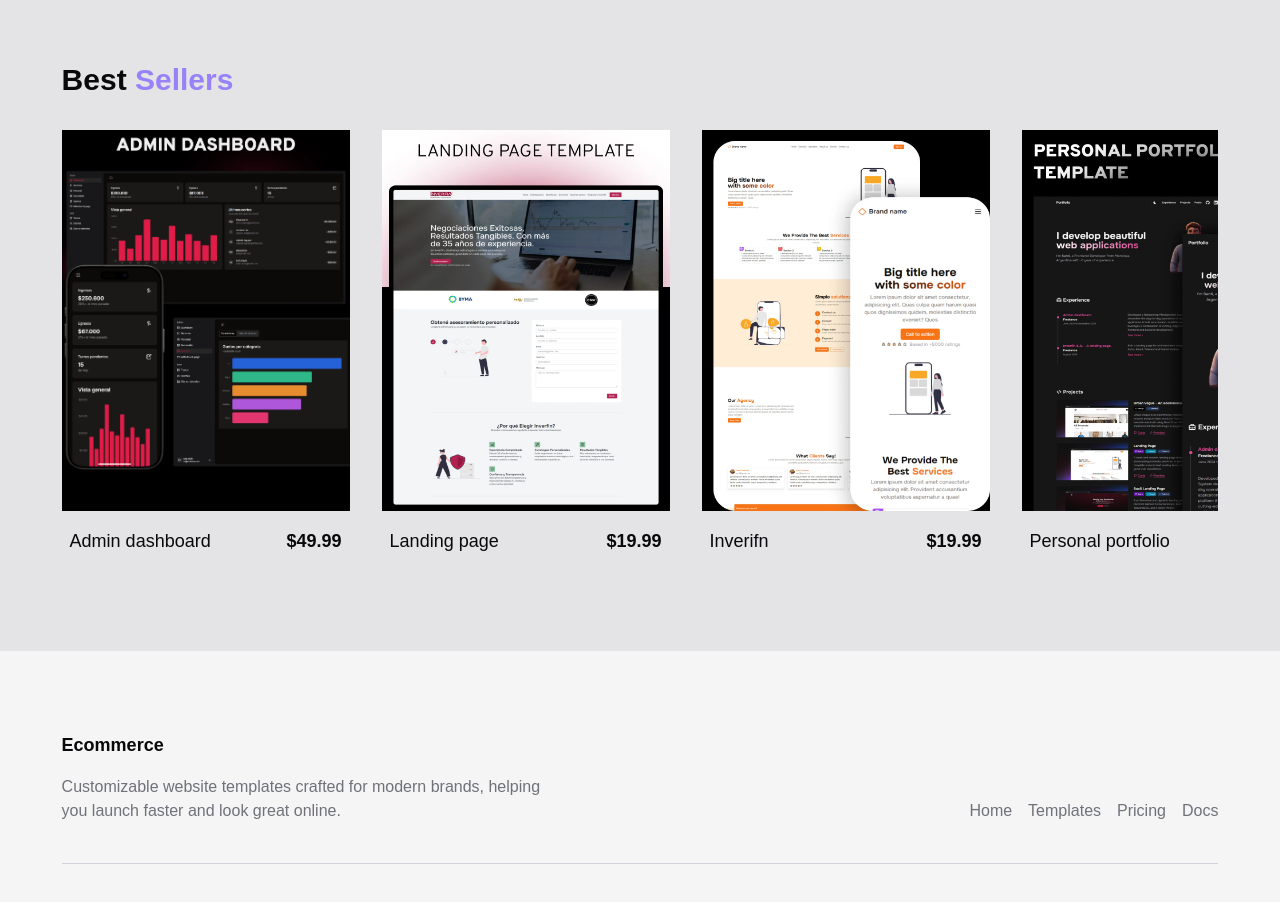
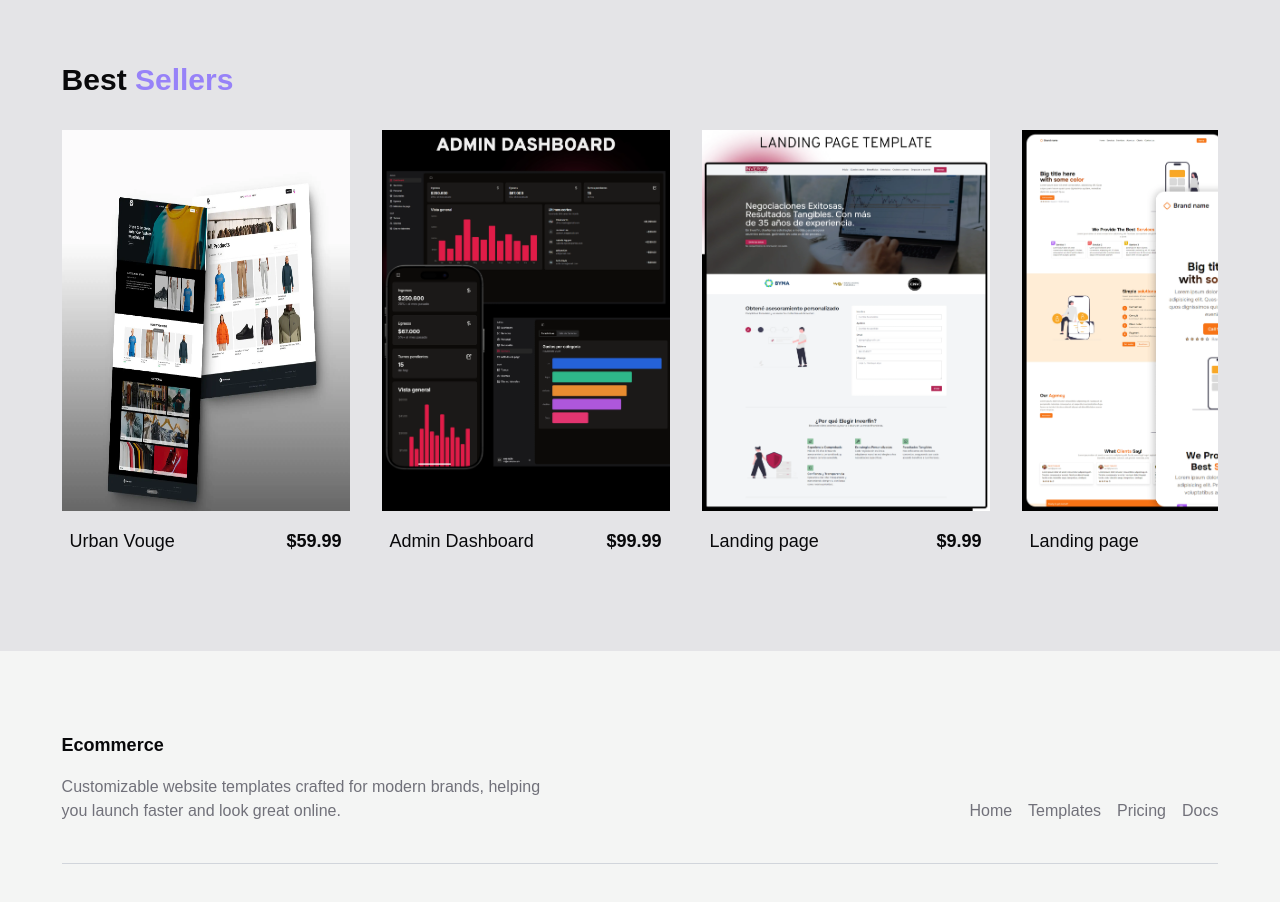
Before and after one commit to santiago-federici/templates-ecommerce, a Next.js app: page / in a window 1280 px wide. Shown: the part 1680-2582 px from the top of the page. Built offline with nearby package versions, Linux system fonts and the light colour scheme; a web font is replaced by a local one.

Commit message:
refactor: use the new best sellers array

```diff
--- a/src/components/home-page/best-sellers-section.tsx
+++ b/src/components/home-page/best-sellers-section.tsx
@@ -1,45 +1,7 @@
 import { Fragment } from "react";
 import Wrapper from "../wrapper";
 import BestSellerCard from "./best-seller-card";
-
-const bestSellers = [
-  {
-    id: 1,
-    title: "Admin dashboard",
-    image: "/mockups/admin-dashboard-template-mockup.webp",
-    price: "49.99",
-  },
-  {
-    id: 2,
-    title: "Landing page",
-    image: "/mockups/inverfin-template-mockup.webp",
-    price: "19.99",
-  },
-  {
-    id: 3,
-    title: "Inverifn",
-    image: "/mockups/landing-page-template-mockup.webp",
-    price: "19.99",
-  },
-  {
-    id: 4,
-    title: "Personal portfolio",
-    image: "/mockups/portfolio-template-mockup.webp",
-    price: "29.99",
-  },
-  {
-    id: 5,
-    title: "Admin dashboard",
-    image: "/mockups/admin-dashboard-template-mockup.webp",
-    price: "49.99",
-  },
-  {
-    id: 6,
-    title: "Landing page",
-    image: "/mockups/inverfin-template-mockup.webp",
-    price: "19.99",
-  },
-];
+import { bestSellers } from "@/templates";
 
 export default function BestSellersSection() {
   return (
@@ -56,8 +18,8 @@ export default function BestSellersSection() {
             <Fragment key={bestSeller.id}>
               <BestSellerCard
                 title={bestSeller.title}
-                image={bestSeller.image}
-                price={bestSeller.price}
+                image={bestSeller.thumbnail}
+                price={bestSeller.price.amount.toString()}
               />
             </Fragment>
           ))}
```
